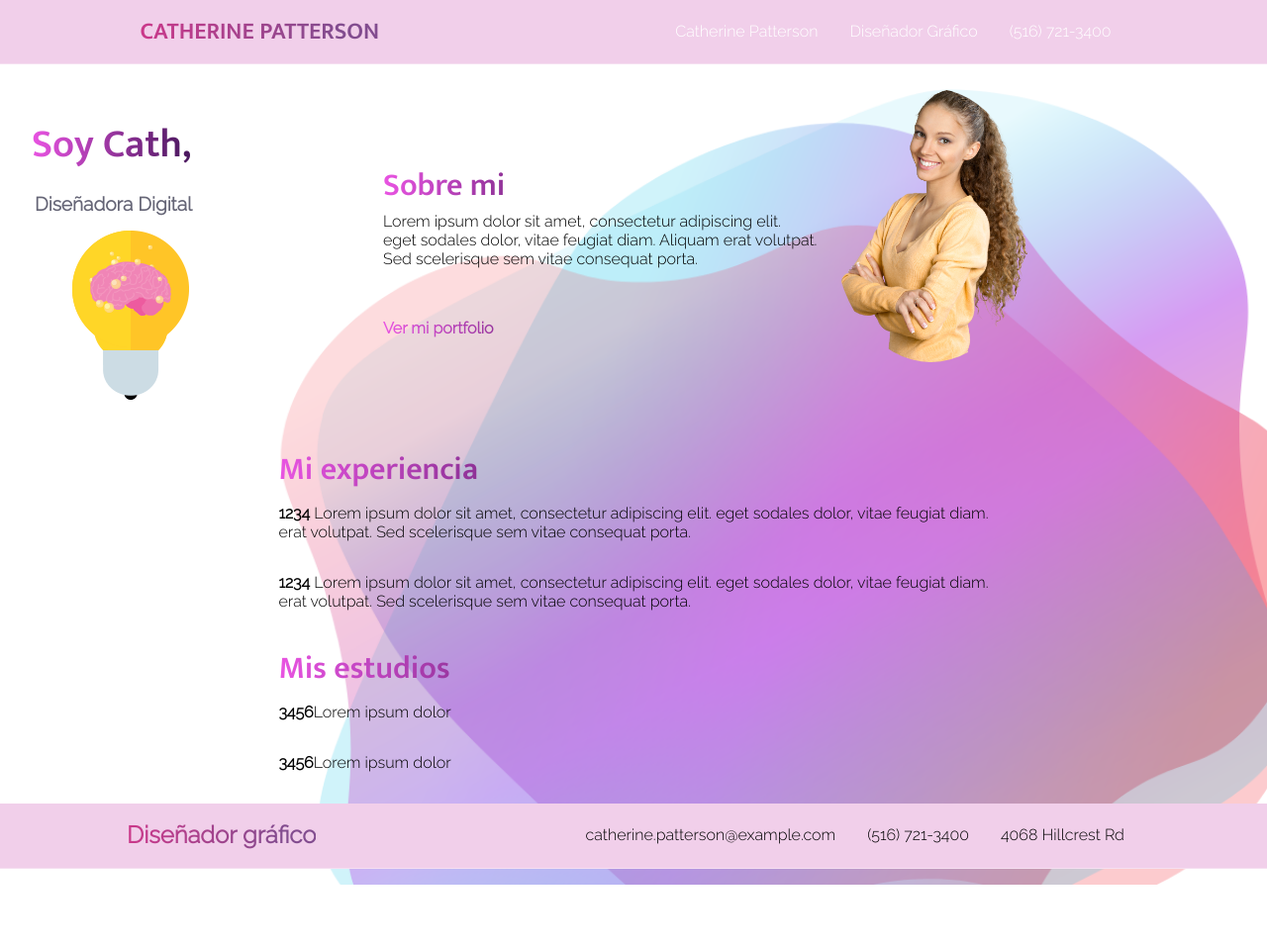
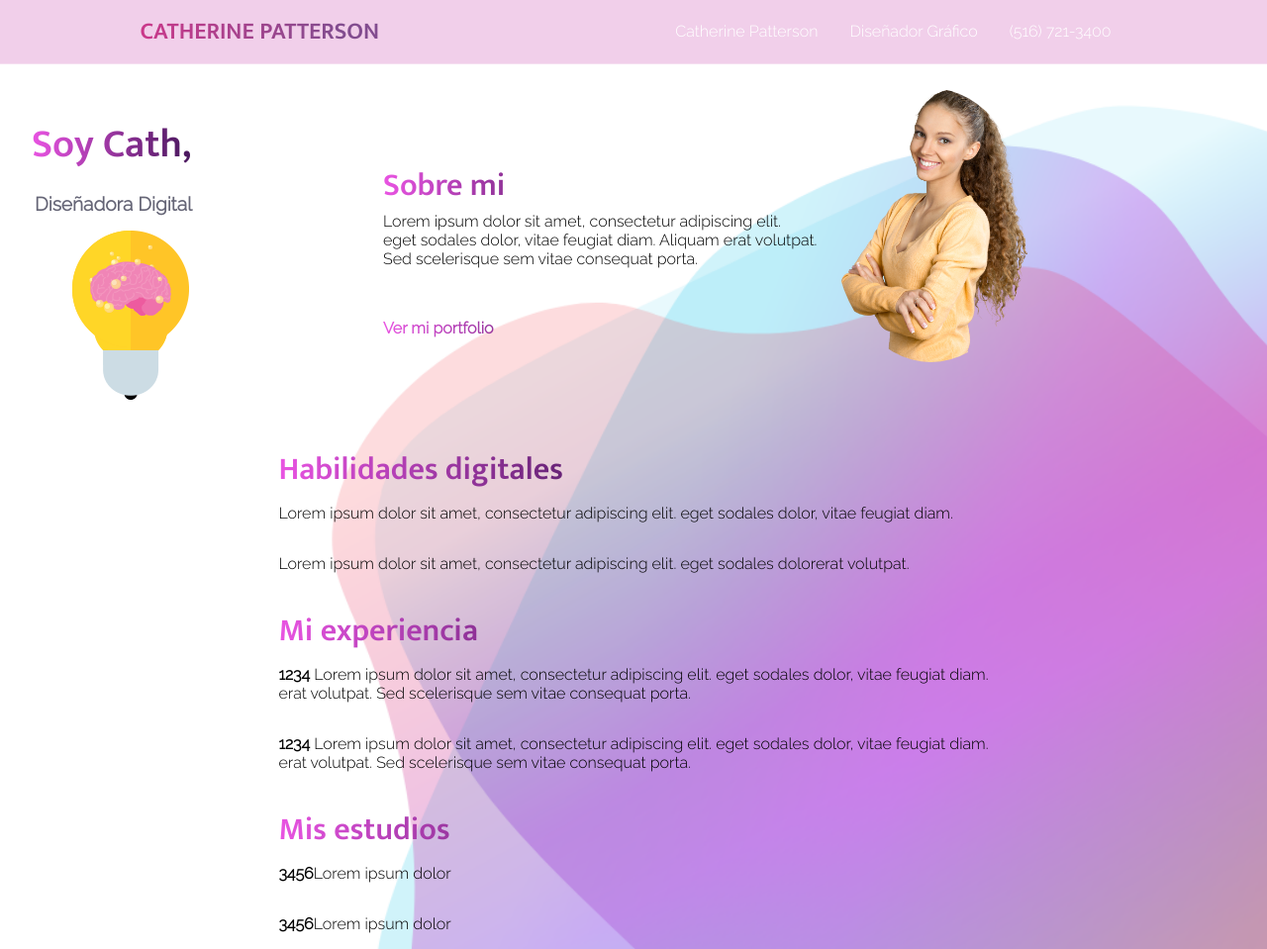
Before and after one commit to lunamuda/proyectoticmas, a plain HTML site: page proyecto ticmas.html in a window 1280 px wide. Shown: the top 959 px of the page at 99% size. Before the commit the page ends 894 px from the top, so only its background shows below. Drawn offline with Linux system fonts and the light colour scheme.

Commit message:
Add files via upload

```diff
--- a/proyecto ticmas.html
+++ b/proyecto ticmas.html
@@ -65,7 +65,12 @@
         <div>
             <div>
                 <ul>
-                <h1> Mi experiencia </h1>
+                <h1>Habilidades digitales </h1>
+                    <li><p>  Lorem ipsum dolor sit amet, consectetur adipiscing elit.
+                        eget sodales dolor, vitae feugiat diam.  </p></li>
+                    <li><p> Lorem ipsum dolor sit amet, consectetur adipiscing elit.
+                        eget sodales dolorerat volutpat. </p></li>
+                <h1>Mi experiencia </h1>
                     <li><p> <strong>1234</strong> Lorem ipsum dolor sit amet, consectetur adipiscing elit.
                         eget sodales dolor, vitae feugiat diam. <br> erat volutpat.
                         Sed scelerisque sem vitae consequat porta. </p></li>
@@ -75,6 +80,7 @@
                 <h1> Mis estudios</h1>
                 <li><p><strong> 3456</strong>Lorem ipsum dolor</p></li>
                 <li><p><strong> 3456</strong>Lorem ipsum dolor</p></li>
+
             </div>
         </div>
     </article>
```
